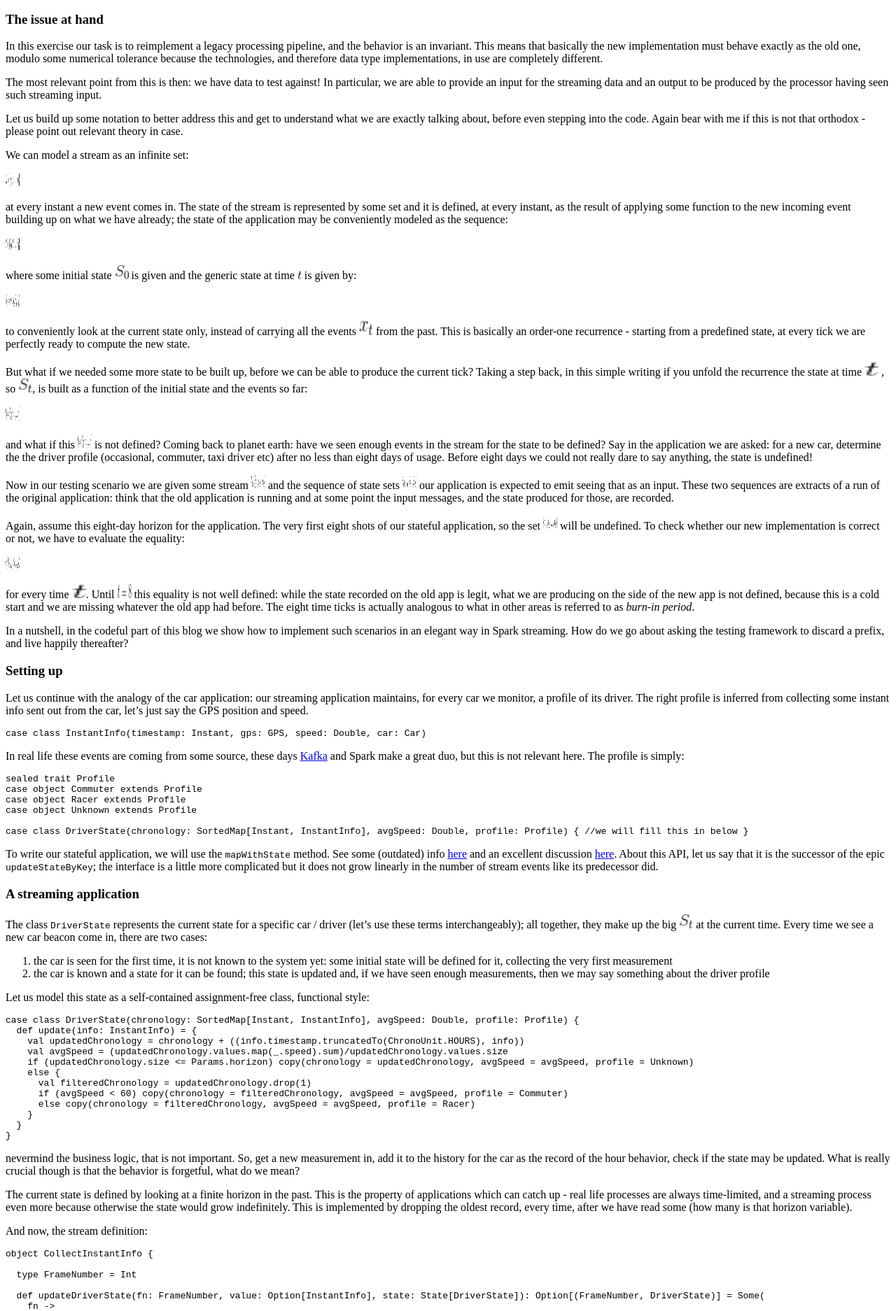
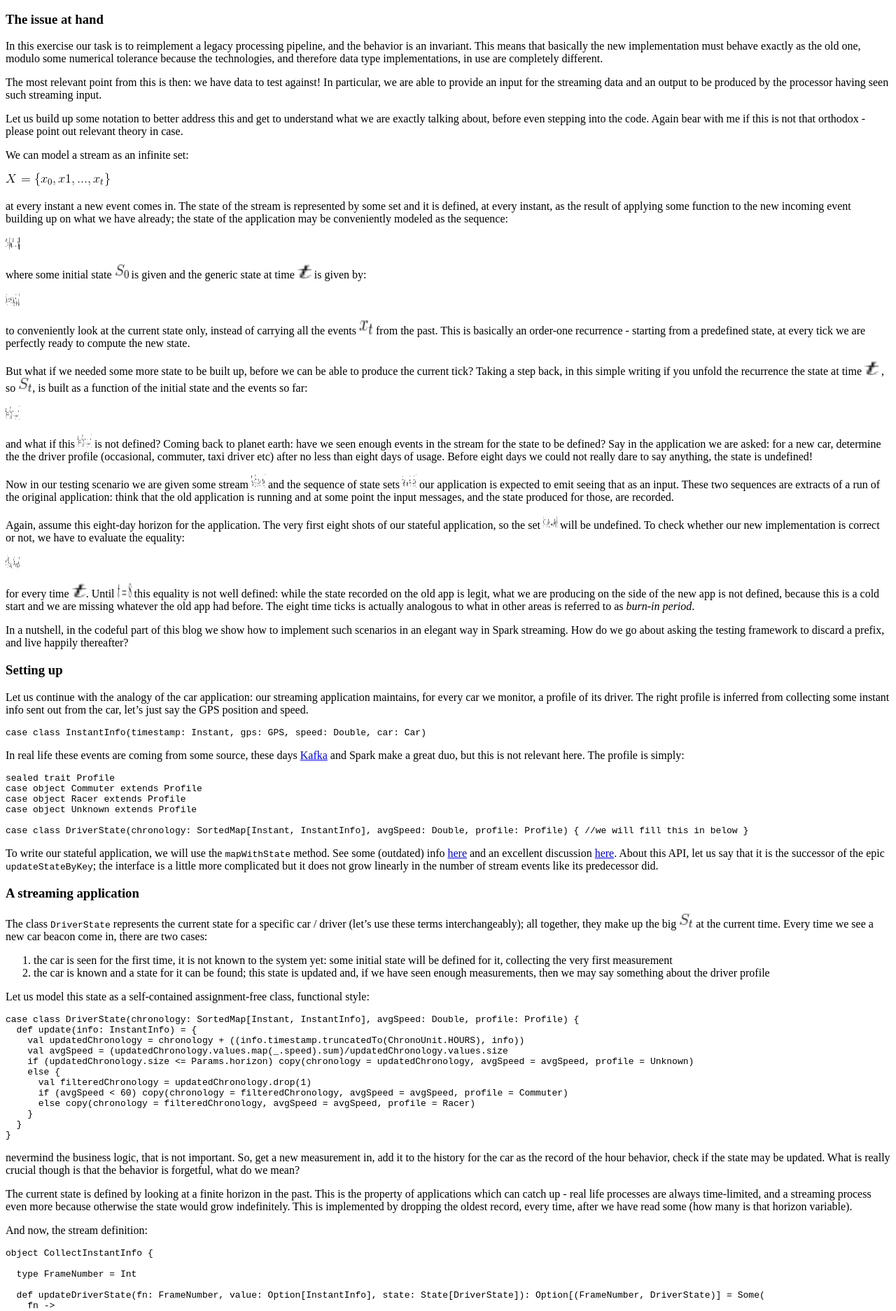
Before and after one commit to rvvincelli/rvvincelli.github.io, a Jekyll site: the page built from _posts/2018-1-4-statestreamtest.md, in a window 1280 px wide. Shown: the part 733-2607 px from the top of the page at 70% size. Built offline with Jekyll 4.4.1, drawn with Linux system fonts in a browser that asks for light colours; nearby versions of some CDN libraries; comment, search, counter and statistics services are not loaded.

Commit message:
burningstreams

```diff
--- a/_posts/2018-1-4-statestreamtest.md
+++ b/_posts/2018-1-4-statestreamtest.md
@@ -30,13 +30,13 @@ Let us build up some notation to better address this and get to understand what
 
 We can model a stream as an infinite set:
 
-<img src="{{ site.url }}assets/imgs/sparktest_infiniteset.gif?raw=true" width="20" height="20" />
+<img src="{{ site.url }}assets/imgs/sparktest_infiniteset.gif?raw=true"/>
 
 at every instant a new event comes in. The state of the stream is represented by some set and it is defined, at every instant, as the result of applying some function to the new incoming event building up on what we have already; the state of the application may be conveniently modeled as the sequence:
 
 <img src="{{ site.url }}assets/imgs/sparktest_infinitesetstate.gif?raw=true" width="20" height="20" />
 
-where some initial state <img src="{{ site.url }}assets/imgs/sparktest_szero.gif?raw=true" width="20" height="20" /> is given and the generic state at time ![]({{ site.url }}assets/imgs/sparktest_t.gif?raw=true) is given by:
+where some initial state <img src="{{ site.url }}assets/imgs/sparktest_szero.gif?raw=true" width="20" height="20" /> is given and the generic state at time <img src="{{ site.url }}assets/imgs/sparktest_t.gif?raw=true" width="20" height="20" /> is given by:
 
 <img src="{{ site.url }}assets/imgs/sparktest_staterec.gif?raw=true" width="20" height="20" />
 
```
